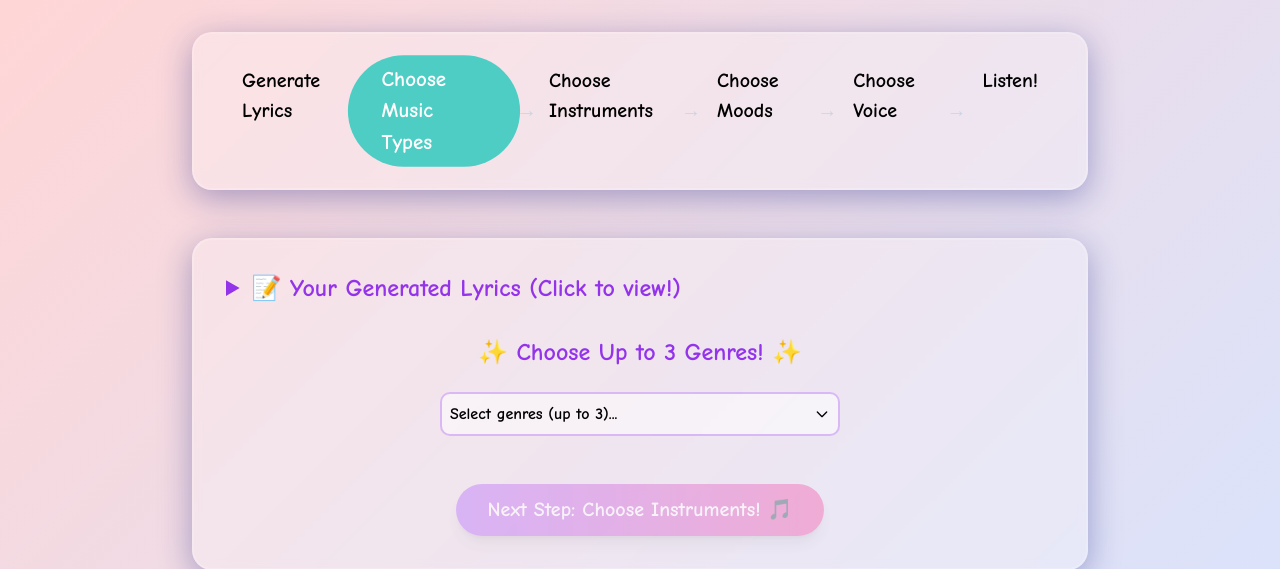
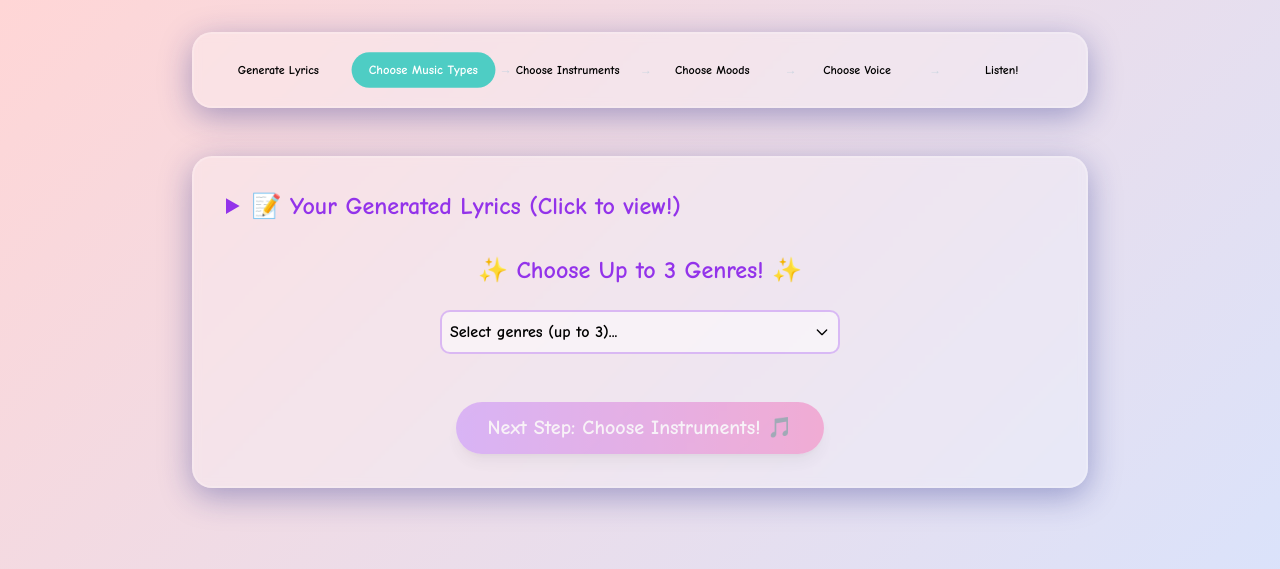
Before and after one commit to ECLLC42/geno, a Flask app: template templates/music_styles.html in a window 1280 px wide. Shown: the top 569 px of the page. Run offline with Flask 3, Linux system fonts and the light colour scheme; the template is opened without the code that fills it: most values are stand-ins (such as "Sample title", 1, 10 or a date in 2020); some libraries are stand-ins or nearby versions.

Commit message:
music styles ui

```diff
--- a/templates/music_styles.html
+++ b/templates/music_styles.html
@@ -29,10 +29,17 @@
 
         .step-item {
             position: relative;
-            padding: 0.5rem 2rem;
-            transition: all 0.3s ease;
-            font-size: 1.25rem;
+            padding: 0.5rem 1rem;
+            font-size: clamp(0.7rem, 2vw, 0.875rem);
+            white-space: nowrap;
             -webkit-tap-highlight-color: transparent;
+        }
+
+        @media (min-width: 768px) {
+            .step-item {
+                font-size: clamp(0.65rem, 1vw, 0.75rem);
+                padding: clamp(0.25rem, 1vw, 0.5rem) clamp(0.5rem, 2vw, 1rem);
+            }
         }
 
         .step-item.active {
@@ -96,23 +110,24 @@
 <body class="p-8">
     <div class="max-w-4xl mx-auto">
         <!-- Steps indicator -->
-        <div class="flex justify-between mb-12 px-4 py-6 glass-card">
-            <div class="step-item rounded-full">
+        <div class="grid grid-cols-2 md:grid-cols-6 gap-[clamp(0.25rem,1vw,0.5rem)] mb-12
+             px-[clamp(0.5rem,2vw,1rem)] py-[clamp(0.5rem,1.5vw,1.5rem)] glass-card">
+            <div class="step-item rounded-full text-center">
                 Generate Lyrics
             </div>
-            <div class="step-item active rounded-full">
+            <div class="step-item active rounded-full text-center">
                 Choose Music Types
             </div>
-            <div class="step-item rounded-full">
+            <div class="step-item rounded-full text-center">
                 Choose Instruments
             </div>
-            <div class="step-item rounded-full">
+            <div class="step-item rounded-full text-center">
                 Choose Moods
             </div>
-            <div class="step-item rounded-full">
+            <div class="step-item rounded-full text-center">
                 Choose Voice
             </div>
-            <div class="step-item rounded-full">
+            <div class="step-item rounded-full text-center">
                 Listen!
             </div>
         </div>
```
Also changed, not shown: other parts of templates/music_styles.html (+7 -0 lines). Lines whose indentation alone changed are shown as unchanged.
